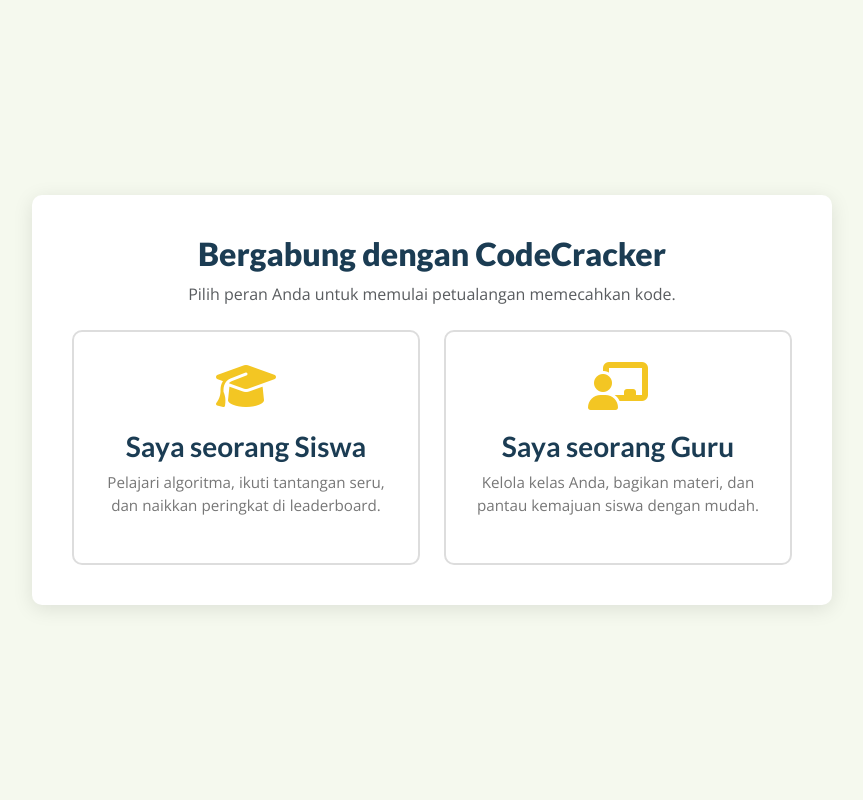
After one commit to asmrniaydhia/CodeCracker, a Python web app: template templates/pilihan-daftar.html in a window 1280 px wide. The commit adds this page. Shown: the whole page, without its empty margins (208-1071 px from the left). Run offline with Jinja, Linux system fonts and the light colour scheme; the template is opened without the code that fills it, so the values that code supplies are empty; some libraries are stand-ins or nearby versions.

Commit message:
panel pilihan daftar

```diff
--- /dev/null
+++ b/templates/pilihan-daftar.html
@@ -0,0 +1,89 @@
+<!DOCTYPE html>
+<html lang="id">
+<head>
+  <meta charset="UTF-8">
+  <meta name="viewport" content="width=device-width, initial-scale=1.0">
+  <title>Pendaftaran - CodeCracker</title>
+  <link href="https://fonts.googleapis.com/css2?family=Lato:wght@400;700;900&family=Open+Sans:wght@400;600&display=swap" rel="stylesheet">
+  <script src="https://kit.fontawesome.com/1abfd69dfb.js" crossorigin="anonymous"></script>
+  <link href="https://cdn.jsdelivr.net/npm/bootstrap@5.3.8/dist/css/bootstrap.min.css" rel="stylesheet">
+
+  <style>
+    body {
+      font-family: 'Open Sans', sans-serif;
+      background: #f5f9ee;
+      display: flex;
+      justify-content: center;
+      align-items: center;
+      min-height: 100vh;
+      margin: 0;
+      padding: 20px;
+    }
+    .register-panel {
+      background: #fff;
+      padding: 40px;
+      border-radius: 10px;
+      box-shadow: 0 4px 20px rgba(0,0,0,0.1);
+      max-width: 800px;
+      text-align: center;
+      width: 100%;
+    }
+    .register-panel h2 {
+      font-family: 'Lato', sans-serif;
+      font-weight: 900;
+      color: #1B3C53;
+    }
+    .role-card {
+      border: 2px solid #ddd;
+      border-radius: 10px;
+      padding: 30px;
+      transition: .3s;
+      color: inherit;
+      text-decoration: none;
+      display: block;
+      height: 100%;
+    }
+    .role-card:hover {
+      transform: translateY(-5px);
+      box-shadow: 0 8px 20px rgba(0,0,0,.15);
+      border-color: #F3C623;
+    }
+    .role-card i {
+      font-size: 3rem;
+      color: #F3C623;
+      margin-bottom: 20px;
+    }
+    .role-card h3 {
+      font-family: 'Lato', sans-serif;
+      font-weight: 700;
+      color: #1B3C53;
+    }
+    .role-description {
+        color: #777; font-size: .95rem;
+    }
+  </style>
+</head>
+<body>
+  <div class="register-panel">
+    <h2>Bergabung dengan CodeCracker</h2>
+    <p class="text-muted mb-4">Pilih peran Anda untuk memulai petualangan memecahkan kode.</p>
+
+    <div class="row g-4">
+      <div class="col-md-6">
+        <a href="siswa-daftar.html" class="role-card">
+          <i class="fa-solid fa-graduation-cap"></i>
+          <h3>Saya seorang Siswa</h3>
+          <p class="role-description">Pelajari algoritma, ikuti tantangan seru, dan naikkan peringkat di leaderboard.</p>
+        </a>
+      </div>
+      <div class="col-md-6">
+        <a href="guru-daftar.html" class="role-card">
+          <i class="fa-solid fa-chalkboard-user"></i>
+          <h3>Saya seorang Guru</h3>
+          <p class="role-description">Kelola kelas Anda, bagikan materi, dan pantau kemajuan siswa dengan mudah.</p>
+        </a>
+      </div>
+    </div>
+  </div>
+</body>
+</html>
```
Also changed, not shown: templates/landing.html (+5 -5 lines), templates/guru-daftar.html (added), templates/siswa-daftar.html (added).
